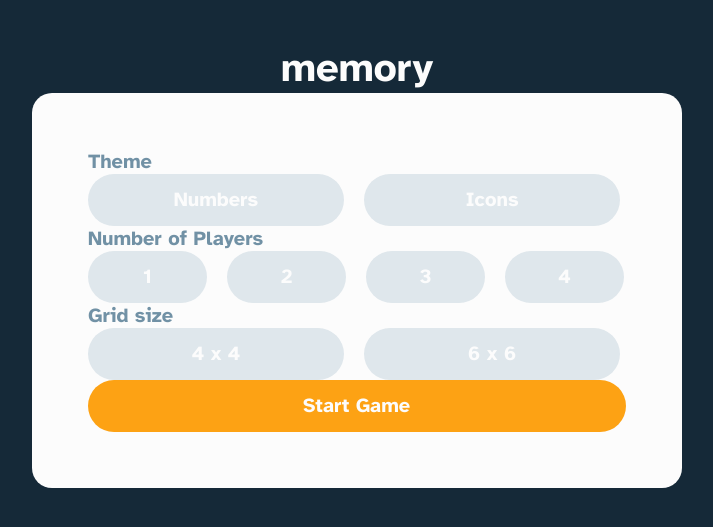
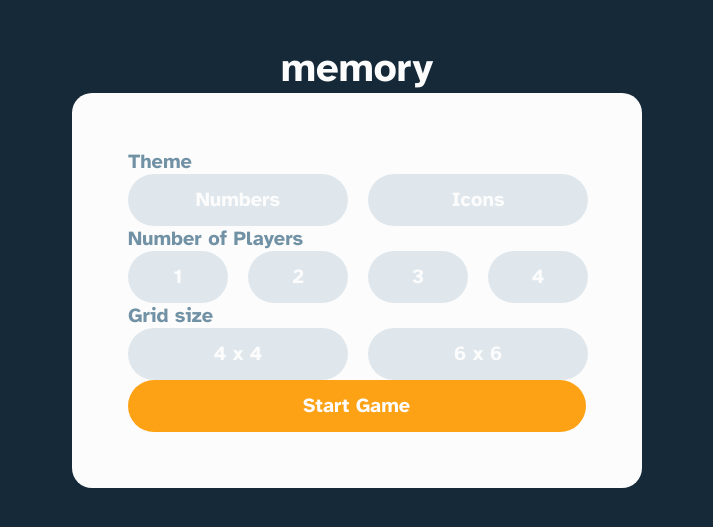
Before and after one commit to ssejjemba/memory, a Next.js app: page / in a window 1280 px wide. Shown: the part 135-662 px from the top of the page, without its empty margins (283-996 px from the left). Built offline with nearby package versions, Linux system fonts and the light colour scheme.

Commit message:
refactor(Start-route): decrease the dimensions of containers on the start screen

```diff
--- a/src/components/buttons/button-secondary/ButtonSecondary.module.css
+++ b/src/components/buttons/button-secondary/ButtonSecondary.module.css
@@ -10,11 +10,11 @@
 }
 
 .text-btn {
-  width: 25.6rem;
+  width: 22rem;
 }
 
 .number-btn {
-  width: 11.9rem;
+  width: 10rem;
 }
 
 .btn-secondary:hover {
--- a/src/styles/start.module.css
+++ b/src/styles/start.module.css
@@ -13,7 +13,7 @@
 }
 
 .game-settings {
-  max-width: 65rem;
+  max-width: 57rem;
   width: 100%;
   height: fit-content;
   overflow: hidden;
```
